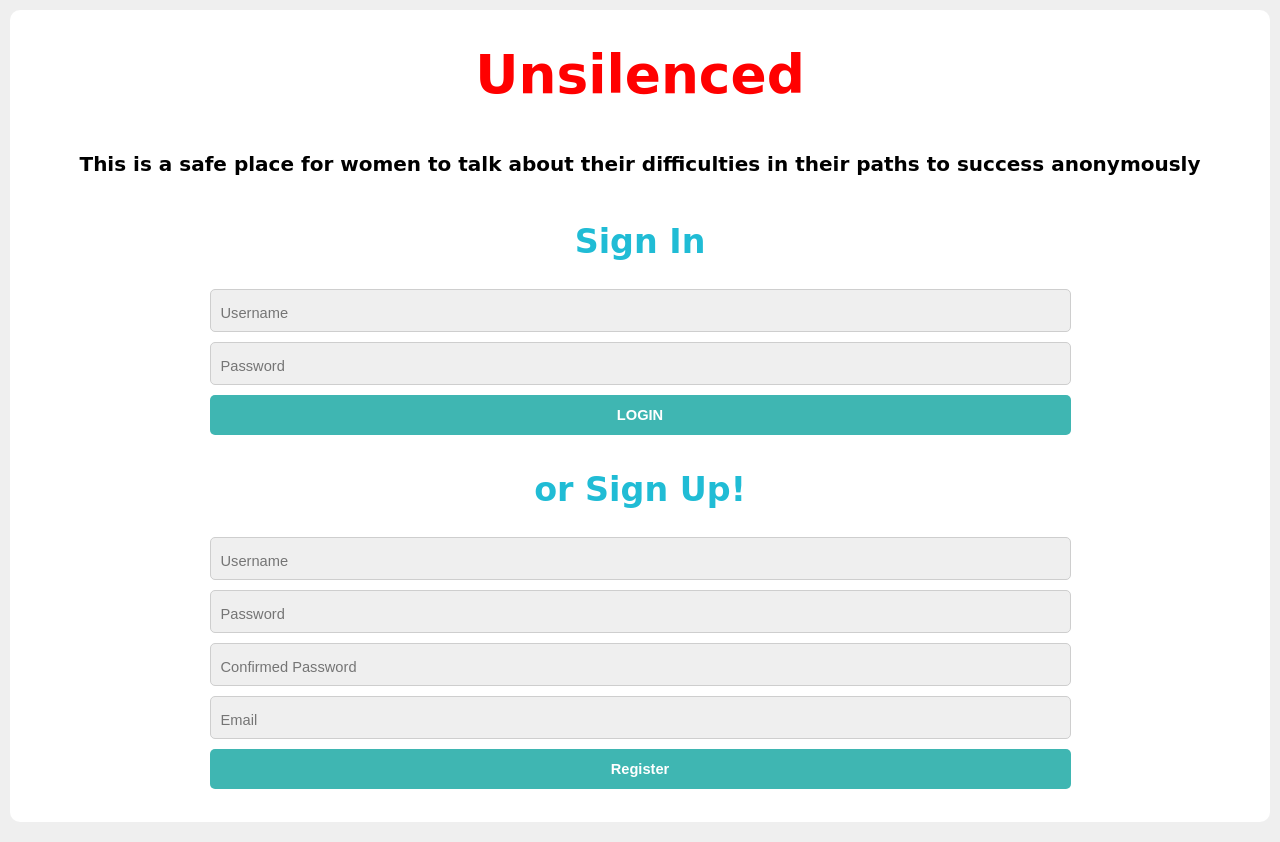
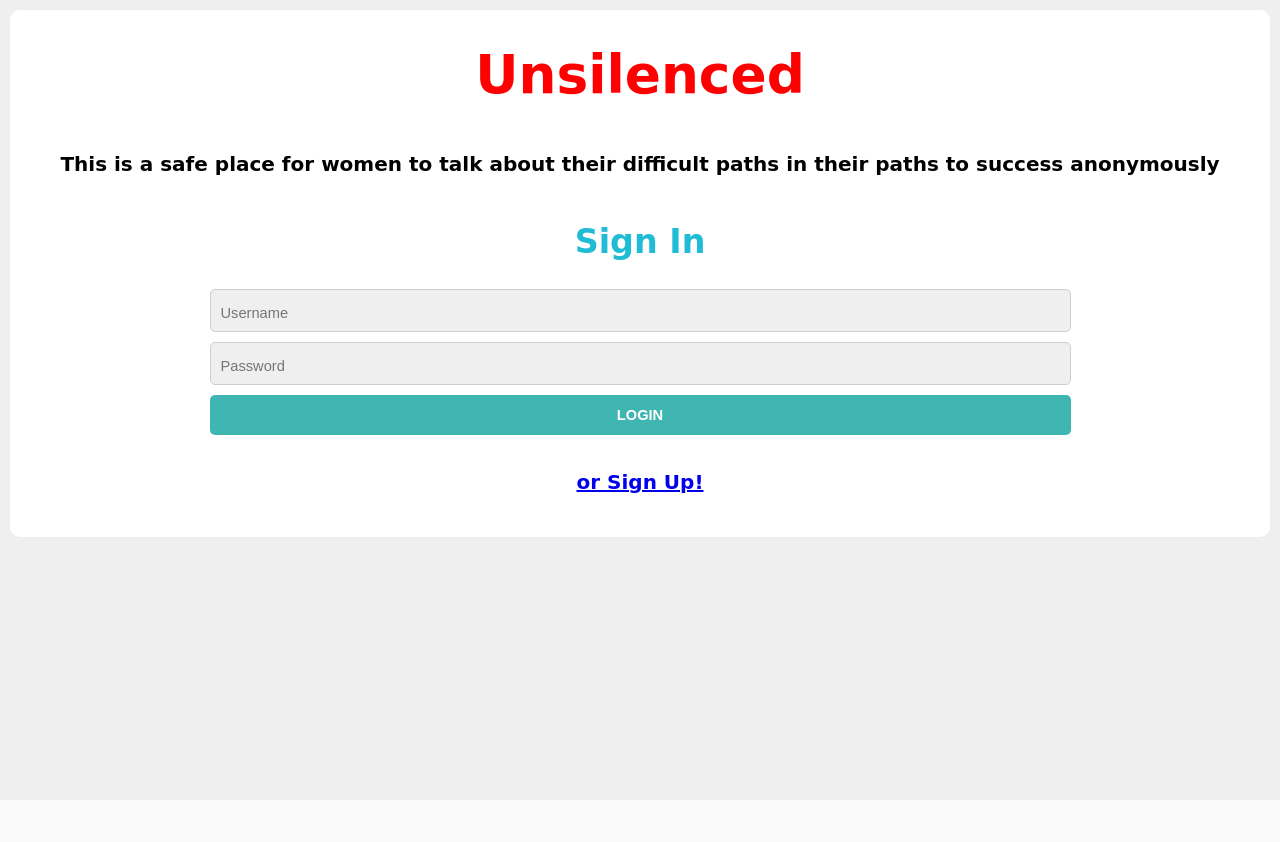
Before and after one commit to lantingchiang/Femmehacks2020, a Django app: page / in a window 1280 px wide. After the commit the page ends 493 px from the top, so only its background shows below. Run offline with Django 3.2, Linux system fonts and the light colour scheme.

Commit message:
Update home.html

```diff
--- a/femmehacks/forum/templates/home.html
+++ b/femmehacks/forum/templates/home.html
@@ -51,7 +51,7 @@
 
 signUp{
     text-align: center;
-    font-size: 15pt;
+    font-size: 5pt;
     color: #20bcd5;
     text-align: center;
     padding: 18px 0 18px 0;
@@ -109,23 +109,14 @@
     </style>
     <div class = "page">
         <h1><websiteTitle>Unsilenced</websiteTitle></h1>
-        <h1><dscrb>This is a safe place for women to talk about their difficulties in their paths to success anonymously</dscrb></h1>
+        <h1><dscrb>This is a safe place for women to talk about their difficult paths in their paths to success anonymously</dscrb></h1>
         <h1><signIn>Sign In</signIn></h1>
             <form action="/" method="POST">
                 <input name="username" placeholder="Username" type="text" required /><br/>
                 <input name="password" placeholder="Password" type="text" required /><br/>
                 <input type="submit" value="LOGIN" class="submit" />
             </form>
-        <h1><signUp>or Sign Up!</signUp></h1>
-            <form action="/createUser" method="POST">
-                <input name="username" placeholder="Username" type="text" required /><br/>
-                <input name="password" placeholder="Password" type="text" required /><br/>
-                <input name="confirmedPassword" placeholder="Confirmed Password" type="text" required /><br/>
-                <input name="email" placeholder="Email" type="text" required /><br/>
-
-                <input type="submit" value="Register" class="submit" />
-            </form>
-
+        <h1> <a href ="https://localhost:8000/signup"> or Sign Up! </a></h1>
 
     </div>
 
```
